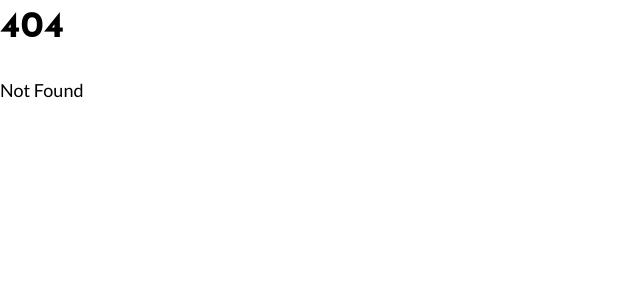
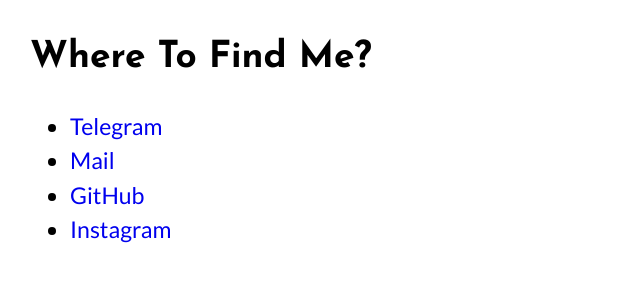
Before and after one commit to AlyonaGN/portfolio, a SvelteKit app: page /connect in a window 1280 px wide. Before the commit this address had no page. Shown: the top 300 px of the page, without its empty margins (0-640 px from the left). Built offline with nearby package versions, Linux system fonts and the light colour scheme.

Commit message:
raw contacts

```diff
--- a/src/routes/about/utils.ts
+++ b/src/routes/about/utils.ts
@@ -3,7 +3,7 @@
 export const ABOUT_PROFESSION = `I'm an experienced frontend engineer who loves crafting delightful UI experiences, supported by performant, well-architected code.
     My work experience includes building and maintaining two MVPs from stratch as a solo frontend engineer at a startup,
     as well as contributing to a large-scale project as part of a cross-functional team at Headspace Health.
-    During my time at Headspace Health, I have designed and implemented the chat and inbox features, smart replies feature powered by our ML model, and led the state management refactoring`;
+    During my time at Headspace Health, I have designed and implemented the chat and inbox features, smart replies feature powered by our ML model, and led the state management refactoring.`;
 
 export const ABOUT_PERSONAL = `I live in Haarlem, the Netherlands, with my husband and our dachshund.
 My husband is a backend engineer, so we like to call ourselves a full-stack family.
--- /dev/null
+++ b/src/routes/components/PageContainer.svelte
@@ -0,0 +1,12 @@
+<section class="container">
+	<slot />
+</section>
+
+<style>
+	.container {
+		min-width: 280px;
+		margin: 0 auto;
+		padding: 30px;
+		display: flow-root;
+	}
+</style>
--- /dev/null
+++ b/src/routes/connect/+page.svelte
@@ -0,0 +1,16 @@
+<script>
+	import PageContainer from '../components/PageContainer.svelte';
+	import { CONTTACTS_TITLE } from './utils';
+</script>
+
+<PageContainer>
+	<h1>{CONTTACTS_TITLE}</h1>
+	<ul>
+		<li><a href="https://t.me/alyonaGN">Telegram</a></li>
+		<li>
+			<a href="https://mail.google.com/mail/?view=cm&fs=1&to=al.gnevusheva@gmail.com">Mail</a>
+		</li>
+		<li><a href="https://github.com/AlyonaGN">GitHub</a></li>
+		<li><a href="https://www.instagram.com/alyona_gnevusheva/">Instagram</a></li>
+	</ul>
+</PageContainer>
--- /dev/null
+++ b/src/routes/connect/utils.ts
@@ -0,0 +1 @@
+export const CONTTACTS_TITLE = 'Where To Find Me?';
```
Also changed, not shown: src/routes/about/+page.svelte (+3 -12 lines).
